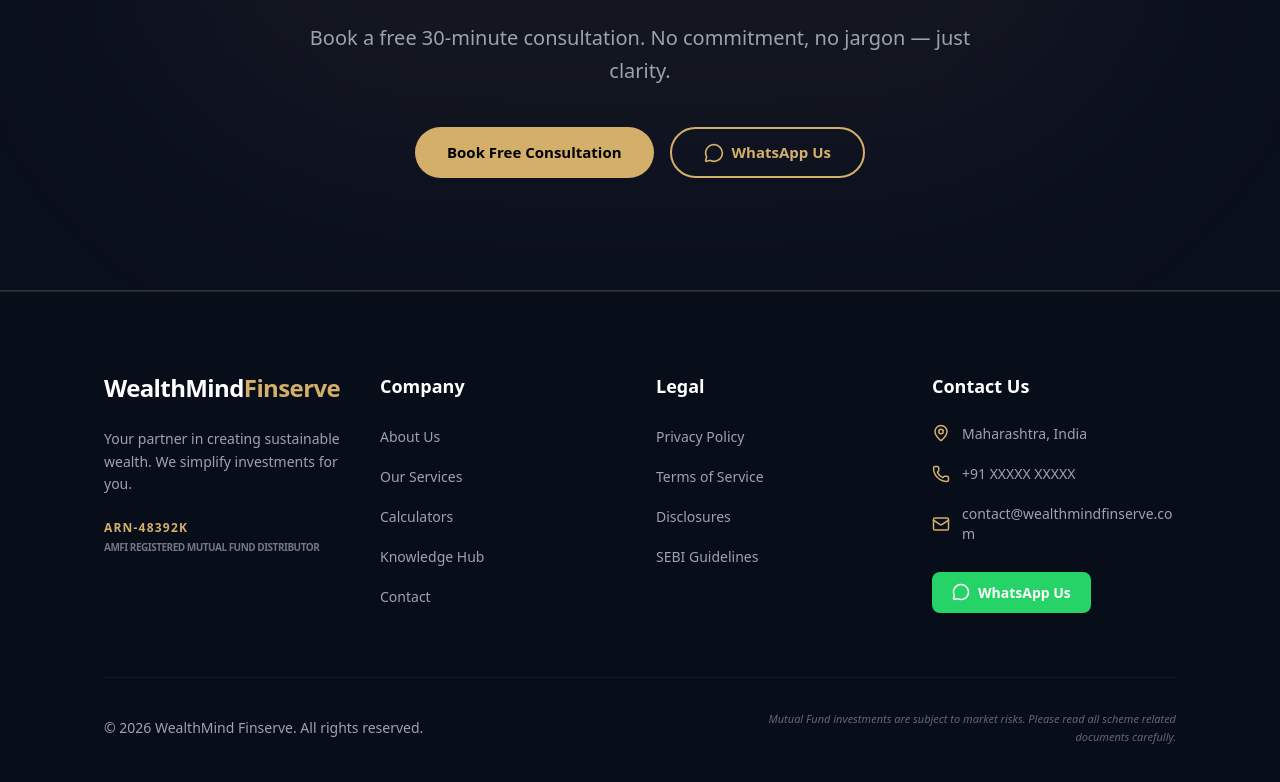
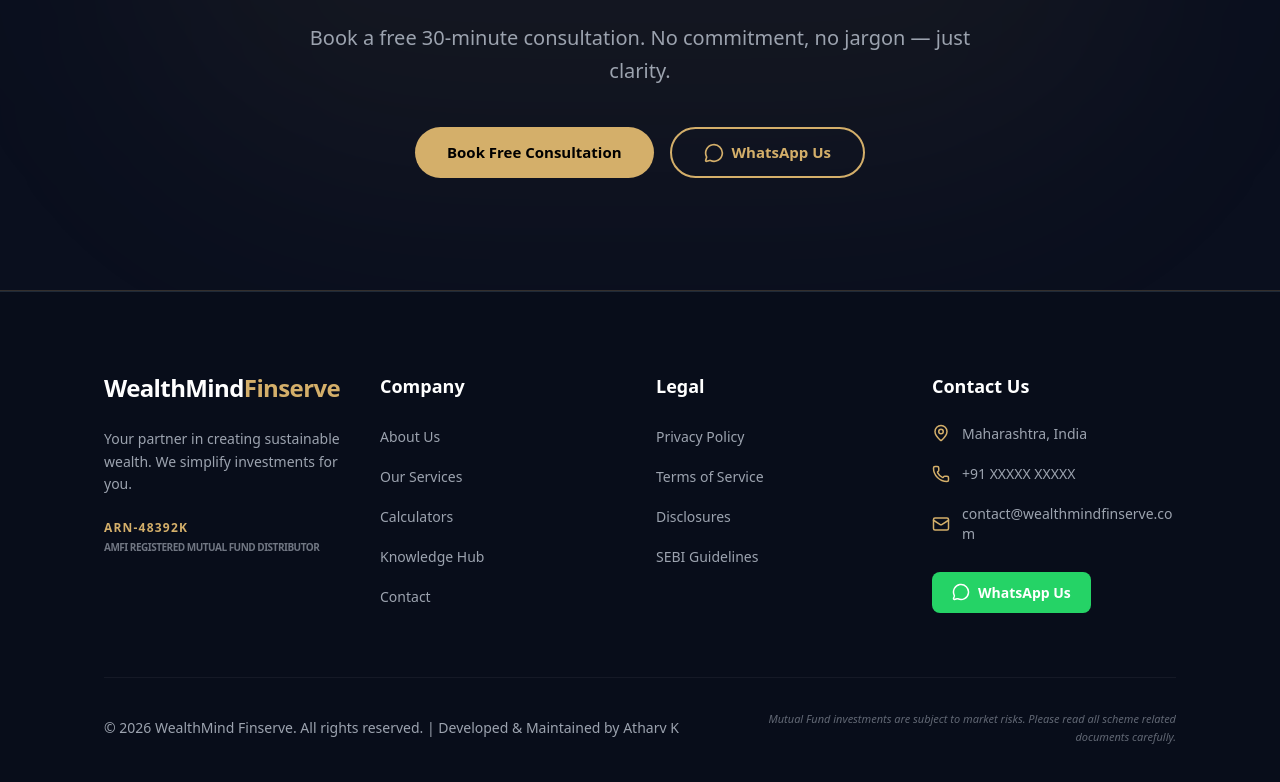
Before and after one commit to atharvkothawale/wealthmind, a Next.js app: page / in a window 1280 px wide. Shown: the part 4435-5217 px from the top of the page. Built offline with nearby package versions, Linux system fonts and the light colour scheme.

Commit message:
docs: update footer with developer credit

```diff
--- a/src/components/layout/Footer.tsx
+++ b/src/components/layout/Footer.tsx
@@ -109,7 +109,7 @@
         {/* Bottom Bar */}
         <div className="pt-8 flex flex-col md:flex-row justify-between items-center gap-6" style={{ borderTop: '1px solid rgba(255,255,255,0.05)' }}>
           <p className="text-[#9CA3AF] text-sm font-light">
-            &copy; {new Date().getFullYear()} WealthMind Finserve. All rights reserved.
+            &copy; {new Date().getFullYear()} WealthMind Finserve. All rights reserved. | Developed & Maintained by Atharv K
           </p>
           <p className="text-[#9CA3AF] text-[10px] md:text-[11px] leading-relaxed max-w-md text-center md:text-right italic opacity-60">
             Mutual Fund investments are subject to market risks. Please read all scheme related documents carefully.
```
Also changed, not shown: 1 other file (tests, documents, lock files or other folders).
